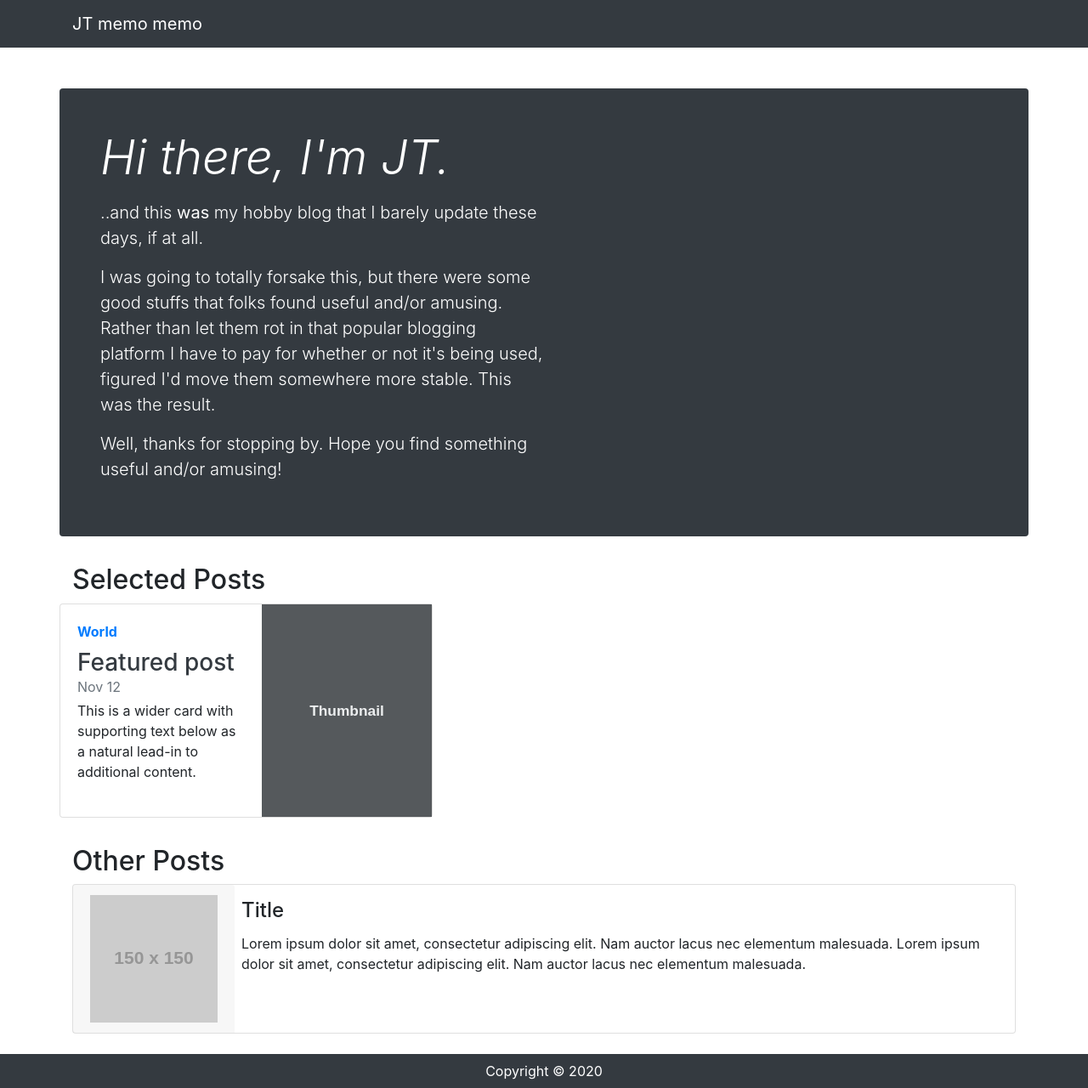
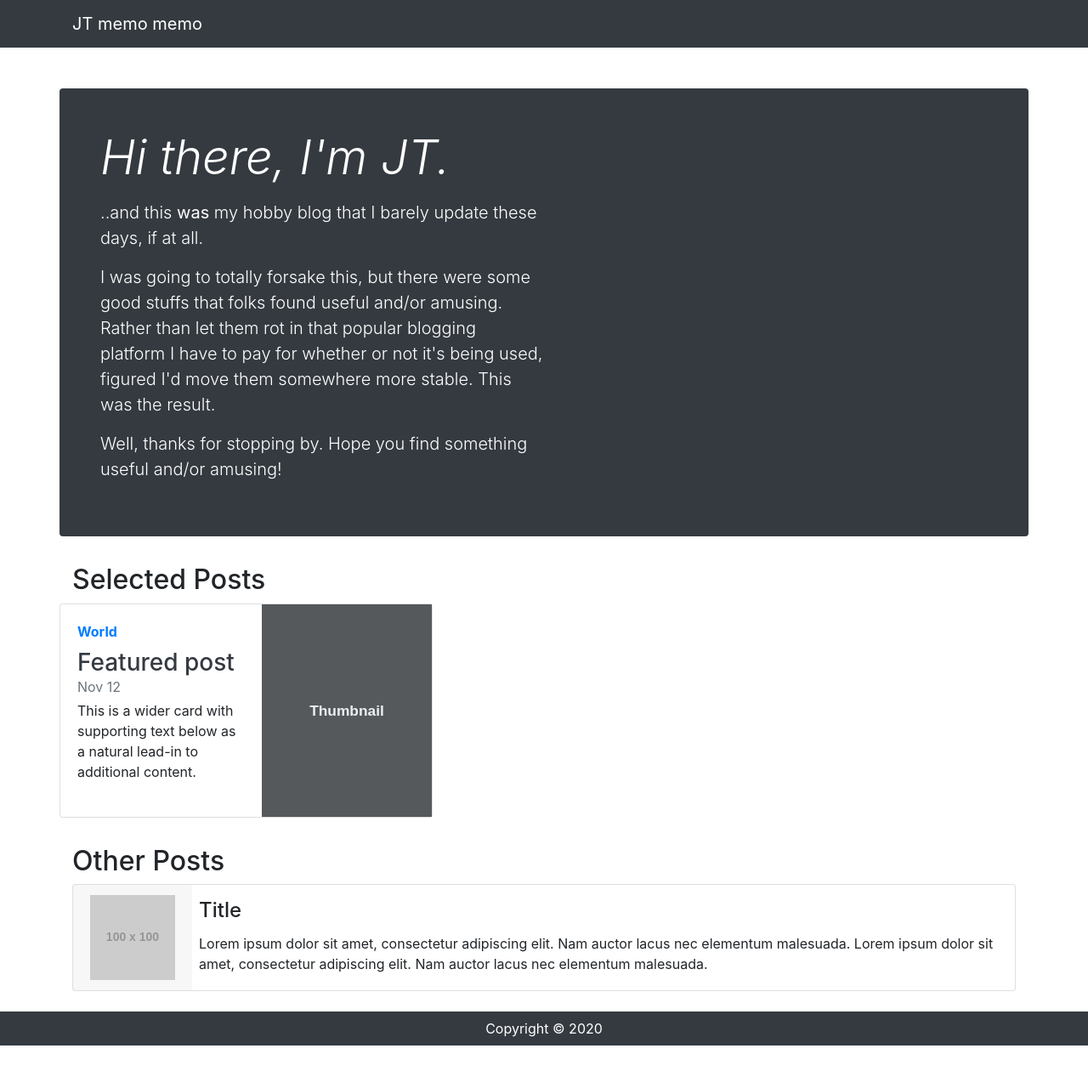
Before and after one commit to 7thwraith/jt-memo-memo, a Jekyll site: the page built from index.html, in a window 1280 px wide. Shown: the whole page at 85% size. Built offline with Jekyll 4.4.1, drawn with Linux system fonts in a browser that asks for light colours; after the commit the page ends 1230 px from its top, so only the background shows below that.

Commit message:
changed the placeholder image size

```diff
--- a/_includes/body.front.other.posts.single.html
+++ b/_includes/body.front.other.posts.single.html
@@ -1,6 +1,6 @@
 <div class="card flex-row mb-3">
   <div class="card-header border-0">
-    <img class="img-responsive d-none d-md-block" src="//placehold.it/150" alt="">
+    <img class="img-responsive d-none d-md-block" src="//placehold.it/100" alt="">
   </div>
   <div class="card-block px-2 pt-3">
     <h4 class="card-title">Title</h4>
```
